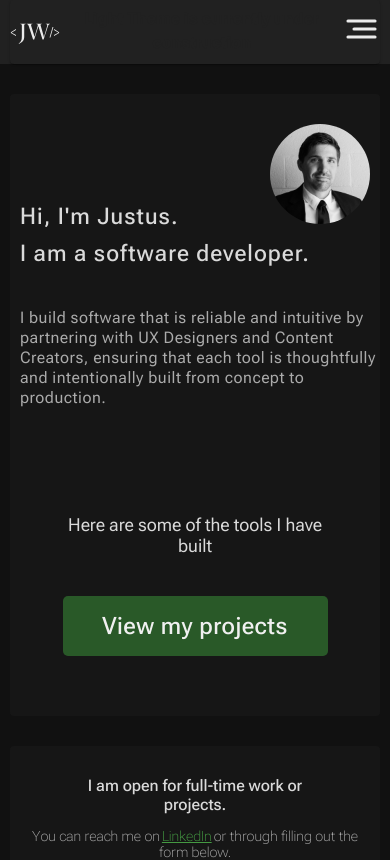
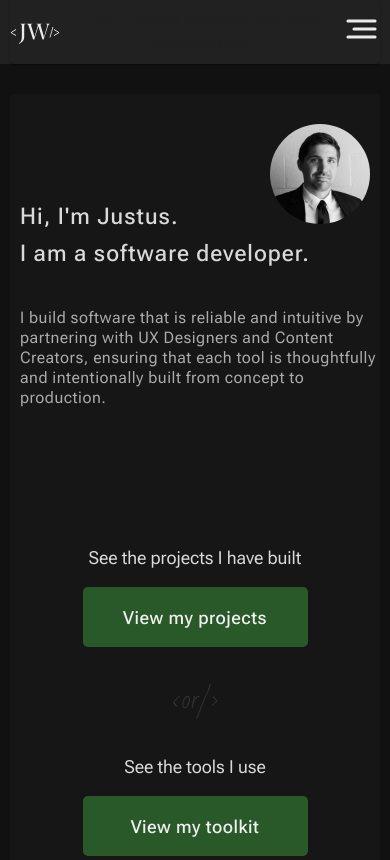
Before and after one commit to justuswitmer/portfolio, a React (Create React App) app: page /#/ in a window 390 px wide. Shown: the top 860 px of the page. Built offline with nearby package versions, Linux system fonts and the light colour scheme.

Commit message:
fixed theme bug

```diff
--- a/src/components/App.css
+++ b/src/components/App.css
@@ -139,6 +139,14 @@ img {
 
 .home-closing-tag {
   margin-top: 410px;
+}
+
+.home-button-tag {
+  color: var(--tags);
+  font-family: "Bad Script", cursive;
+  line-height: 106px;
+  margin: 0;
+  font-size: 30px;
 }
 
 .project-opening-tag {
@@ -378,15 +386,19 @@ img {
 
 .home-viewProjects {
   grid-area: viewProjects;
-  justify-items: center;
-  display: grid;
+  justify-content: space-evenly;
+  display: flex;
   color: var(--primary_font_color);
   padding-bottom: 120px;
 }
 
-.home-viewProjects > p {
-  margin: 210px 0 40px 0;
-  font-size: 24px;
+.home-viewProjects > div {
+  margin: 150px 0 40px 0;
+  font-size: 20px;
+}
+
+.home-viewProjects-div-btn {
+  text-align: center;
 }
 
 .home-viewProjects-button {
@@ -1033,6 +1045,10 @@ img {
     margin-top: 440px;
   }
 
+  .home-button-tag {
+    font-size: 24px;
+  }
+
   .contact-closing-tag {
     margin-top: 5px;
   }
@@ -1077,6 +1093,15 @@ img {
   .home-profile-img {
     min-width: 130px;
     margin-right: 20px;
+  }
+
+  .home-viewProjects > div {
+    font-size: 18px;
+  }
+
+  .home-viewProjects-button {
+    width: 225px;
+    font-size: 18px;
   }
 
   /* -------------------- HOME END 992 -------------------- */
@@ -1159,7 +1184,7 @@ img {
   }
 
   .home-closing-tag {
-    margin-top: 245px;
+    margin-top: 395px;
   }
 
   /* -------------------- TAGS END 688 -------------------- */
@@ -1311,7 +1336,14 @@ img {
   }
 
   .home-viewProjects {
+    padding-top: 120px;
     padding-bottom: 60px;
+    flex-direction: column;
+    align-items: center;
+  }
+
+  .home-viewProjects > div {
+    margin: 0;
   }
 
   .home-viewProjects > p {
--- a/src/components/App.js
+++ b/src/components/App.js
@@ -5,7 +5,7 @@ import Nav from './Nav/Nav';
 import About from './About/About';
 import Project from './Project/Project';
 import Contact from './Contact/Contact';
-// import ContactTwo from './Contact/ContactTwo';
+import Toolkit from './Toolkit/Toolkit';
 import Footer from './Footer/Footer';
 import Home from './Home/Home';
 import './App.css';
@@ -18,8 +18,8 @@ function App(props) {
           <Route exact path="/" component={Home} />
           <Route exact path="/about" component={About} />
           <Route exact path="/project" component={Project} />
+          <Route exact path="/toolkit" component={Toolkit} />
           <Contact />
-          {/* <ContactTwo /> */}
           <Footer />
         </div>
       </Router>
--- a/src/components/Home/Home.js
+++ b/src/components/Home/Home.js
@@ -10,6 +10,7 @@ function Home(props) {
   const trans = useSpring({ opacity: 1, from: { opacity: 0 } });
   const openingTag = '<home>';
   const closingTag = '</home>';
+  const homeTag = '<or/>';
 
   useEffect(() => {
     dispatch({
@@ -35,12 +36,25 @@ function Home(props) {
         />
       </div>
       <div className='home-viewProjects'>
-        <p>Here are some of the tools I have built</p>
-        <button
-          className='home-viewProjects-button'
-          onClick={()=>props.history.push('/project')}
-        >View my projects
-        </button>
+        <div className='home-viewProjects-div-btn'>
+          <p>See the projects I have built</p>
+          <button
+            className='home-viewProjects-button'
+            onClick={()=>props.history.push('/project')}
+          >View my projects
+          </button>
+        </div>
+        <div>
+          <h4 className='home-button-tag'>{homeTag}</h4>
+        </div>
+        <div className='home-viewProjects-div-btn'>
+          <p>See the tools I use</p>
+          <button
+            className='home-viewProjects-button'
+            onClick={()=>props.history.push('/toolkit')}
+          >View my toolkit
+          </button>
+        </div>
         {props.store.dimensions <= 499 ? '' : <span className='tag home-closing-tag'>{closingTag}</span>}
       </div>
 
--- a/src/components/Nav/NavTheme.js
+++ b/src/components/Nav/NavTheme.js
@@ -42,12 +42,13 @@ function NavTheme(props) {
     r.style.setProperty('--primary_color', '#161616')
     r.style.setProperty('--secondary_color', '#222222')
     r.style.setProperty('--accent_color', '#295928')
-    r.style.setProperty('--about_card_bg', '#c4c0c0')
-    r.style.setProperty('--about_modal_bg', '#aa7d7d38')
+    r.style.setProperty('--about_card_bg', '#222222')
+    r.style.setProperty('--about_modal_bg', '#1d1d1d')
     r.style.setProperty('--theme_cont_bg', '#1d1d1d')
     r.style.setProperty('--nav_link_div_color', '#f0f0f0')
     r.style.setProperty('--text_link_color', '#449a42')
     r.style.setProperty('--warning', '#d43a3a')
+    r.style.setProperty('--tags', '#323232')
     r.style.setProperty('--notes', '#222222')
   }
 
@@ -69,6 +70,7 @@ function NavTheme(props) {
     r.style.setProperty('--nav_link_div_color', '#181818')
     r.style.setProperty('--text_link_color', '#449a42')
     r.style.setProperty('--warning', '#d43a3a')
+    r.style.setProperty('--tags', '#323232')
     r.style.setProperty('--notes', '#d43a3a')
   }
 
--- /dev/null
+++ b/src/components/Toolkit/Toolkit.js
@@ -0,0 +1,23 @@
+import { useEffect } from "react";
+import { connect, useDispatch } from "react-redux";
+import { withRouter } from "react-router-dom";
+import mapStoreToProps from '../../redux/mapStoreToProps';
+
+function Toolkit(props) {
+  const dispatch = useDispatch();
+  useEffect(() => {
+    dispatch({
+      type: 'UPDATE_HAS_BRACKETS',
+      payload: props.history.location.pathname,
+    });
+    document.body.scrollTop = document.documentElement.scrollTop = 0;
+  }, [dispatch, props.history.location.pathname]);
+
+  return(
+    <div>
+      Page coming soon!
+    </div>
+  );
+}
+
+export default connect(mapStoreToProps)(withRouter(Toolkit));
--- a/src/redux/reducers/_root.reducer.js
+++ b/src/redux/reducers/_root.reducer.js
@@ -6,6 +6,7 @@ import project from './project.reducer';
 import dimensions from './dimensions.reducer';
 import routes from './routes.reducer';
 import setMenu from './menuState.reducer';
+import toolkit from './tools.reducer';
 
 const rootReducer = combineReducers({
   hasBrackets,
@@ -15,6 +16,7 @@ const rootReducer = combineReducers({
   dimensions,
   routes,
   setMenu,
+  toolkit,
 });
 
 export default rootReducer;
--- a/src/redux/reducers/routes.reducer.js
+++ b/src/redux/reducers/routes.reducer.js
@@ -1,7 +1,8 @@
 const routes = [
   { name: 'Home', route: '/', hasDivider: true },
   { name: 'Projects', route: '/project', hasDivider: true },
-  { name: 'About', route: '/about', hasDivider: false },
+  { name: 'About', route: '/about', hasDivider: true },
+  { name: 'Toolkit', route: '/toolkit', hasDivider: false },
 ];
 
 
--- /dev/null
+++ b/src/redux/reducers/tools.reducer.js
@@ -0,0 +1,43 @@
+const toolkit = [
+  { name: 'Languages',
+    items: ['HTML', 'CSS', 'Javascript'],
+    learning: ['Java', 'Dart'],
+  },
+  {
+    name: 'Frameworks',
+    items: ['React', 'Reactstrap', 'Material UI', 'Bootstrap'],
+    learning: ['Flutter'],
+  },
+  {
+    name: 'IDEs',
+    items: ['Microsoft Visual Studio'],
+    learning: ['IntelliJ'],
+  },
+  {
+    name: 'Databases',
+    items: ['PostgreSQL'],
+    learning: [''],
+  },
+  {
+    name: 'Other Tools',
+    items: ['NPM', 'Redux', 'jQuery', 'Git', 'GitHub', 'Authorization', 'Authentication'],
+    learning: ['Webpack', 'Jest', 'Performace Metrics', 'Lighthouse'],
+  },
+  {
+    name: 'Areas of Focus',
+    items: ['Mobile Development', 'User Accessibility'],
+    learning: [''],
+  },
+];
+
+
+const toolsReducer = (state = toolkit, action) => {
+  switch (action.type) {
+    case 'SET_TOOLKIT':
+      return action.payload
+    default:
+      return state;
+  }
+};
+
+export default toolsReducer;
```
